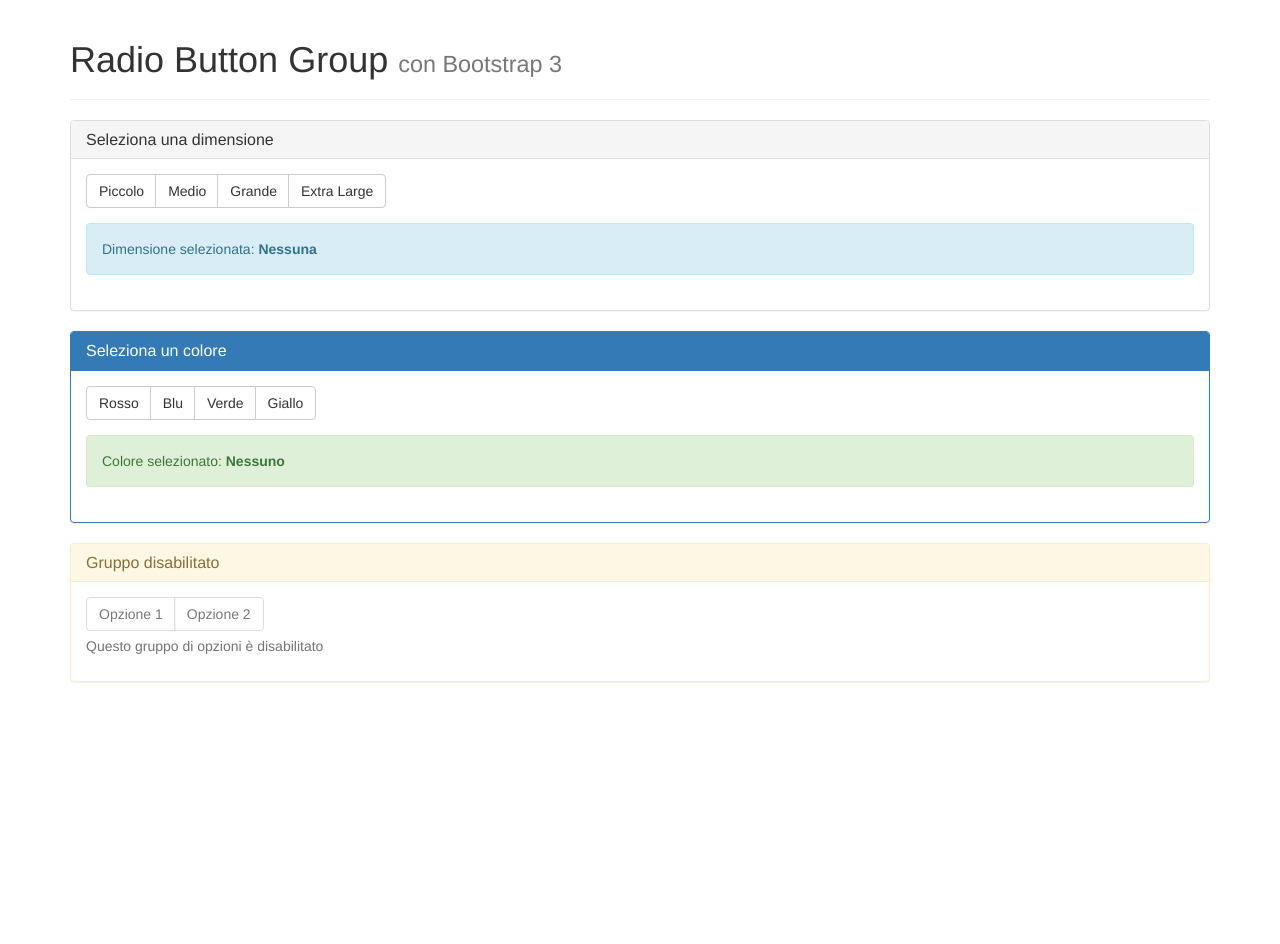
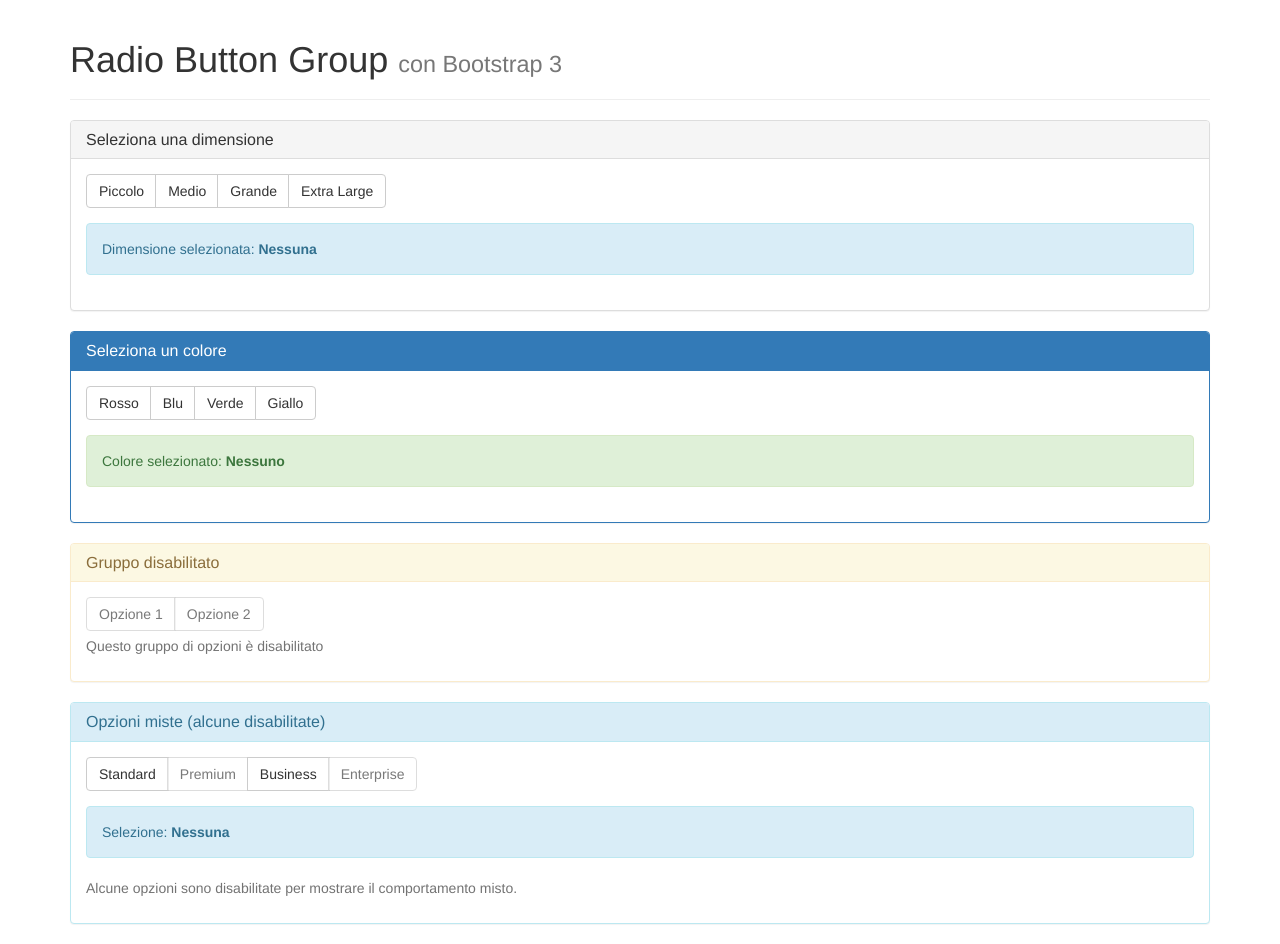
Before and after one commit to renz87-glitch/codex_project, an Angular app in the folder radio-button-app/: page / in a window 1280 px wide. Before the commit the page ends 800 px from the top, so only its background shows below. Built offline with nearby package versions, Linux system fonts and the light colour scheme.

Commit message:
gestione proprietà disable su singole scelte radio

```diff
--- a/radio-button-app/src/main.ts
+++ b/radio-button-app/src/main.ts
@@ -56,6 +56,22 @@ import { RadioButtonGroupComponent } from './radio-button-group.component';
           <p class="help-block">Questo gruppo di opzioni è disabilitato</p>
         </div>
       </div>
+
+      <div class="panel panel-info">
+        <div class="panel-heading">
+          <h3 class="panel-title">Opzioni miste (alcune disabilitate)</h3>
+        </div>
+        <div class="panel-body">
+          <app-radio-button-group
+            [options]="mixedOptions"
+            [(ngModel)]="selectedMixed"
+          ></app-radio-button-group>
+          <div class="alert alert-info" style="margin-top: 15px;" role="alert">
+            Selezione: <strong>{{ selectedMixed || 'Nessuna' }}</strong>
+          </div>
+          <p class="help-block">Alcune opzioni sono disabilitate per mostrare il comportamento misto.</p>
+        </div>
+      </div>
     </div>
   `,
 })
@@ -63,6 +79,7 @@ export class App {
   selectedSize: string = '';
   selectedColor: string = '';
   selectedDisabled: string = '';
+  selectedMixed: string = '';
 
   sizeOptions = [
     { label: 'Piccolo', value: 'S', tooltip: 'Taglia S: piccola' },
@@ -82,6 +99,13 @@ export class App {
     { label: 'Opzione 1', value: '1', tooltip: 'Tooltip disabilitato' },
     { label: 'Opzione 2', value: '2', tooltip: 'Tooltip disabilitato' }
   ];
+
+  mixedOptions = [
+    { label: 'Standard', value: 'std', tooltip: 'Opzione attiva' },
+    { label: 'Premium', value: 'prem', tooltip: 'Opzione non disponibile', disabled: true },
+    { label: 'Business', value: 'biz' },
+    { label: 'Enterprise', value: 'ent', disabled: true }
+  ];
 }
 
 bootstrapApplication(App);
--- a/radio-button-app/src/radio-button-group.component.ts
+++ b/radio-button-app/src/radio-button-group.component.ts
@@ -6,6 +6,7 @@ export interface RadioOption {
   label: string;
   value: any;
   tooltip?: string;
+  disabled?: boolean;
 }
 
 @Component({
@@ -20,14 +21,14 @@ export interface RadioOption {
         class="btn"
         [class.btn-primary]="isSelected(option.value)"
         [class.btn-default]="!isSelected(option.value)"
-        [class.disabled]="disabled"
+        [class.disabled]="disabled || option.disabled"
         [attr.title]="option.tooltip || null"
-        [attr.aria-disabled]="disabled ? true : null"
+        [attr.aria-disabled]="(disabled || option.disabled) ? true : null"
         [attr.aria-pressed]="isSelected(option.value)"
-        [attr.tabindex]="disabled ? -1 : 0"
-        (click)="selectOption(option.value)"
-        (keydown.enter)="selectOption(option.value)"
-        (keydown.space)="selectOption(option.value); $event.preventDefault()"
+        [attr.tabindex]="(disabled || option.disabled) ? -1 : 0"
+        (click)="selectOption(option)"
+        (keydown.enter)="selectOption(option)"
+        (keydown.space)="selectOption(option); $event.preventDefault()"
       >
         {{ option.label }}
       </a>
@@ -70,11 +71,12 @@ export class RadioButtonGroupComponent implements ControlValueAccessor {
     return this.value === optionValue;
   }
 
-  selectOption(value: any): void {
-    if (this.disabled) {
+  selectOption(option: RadioOption): void {
+    if (this.disabled || option?.disabled) {
       return;
     }
 
+    const value = option.value;
     this.value = value;
     this.onChange(value);
     this.onTouched();
```
